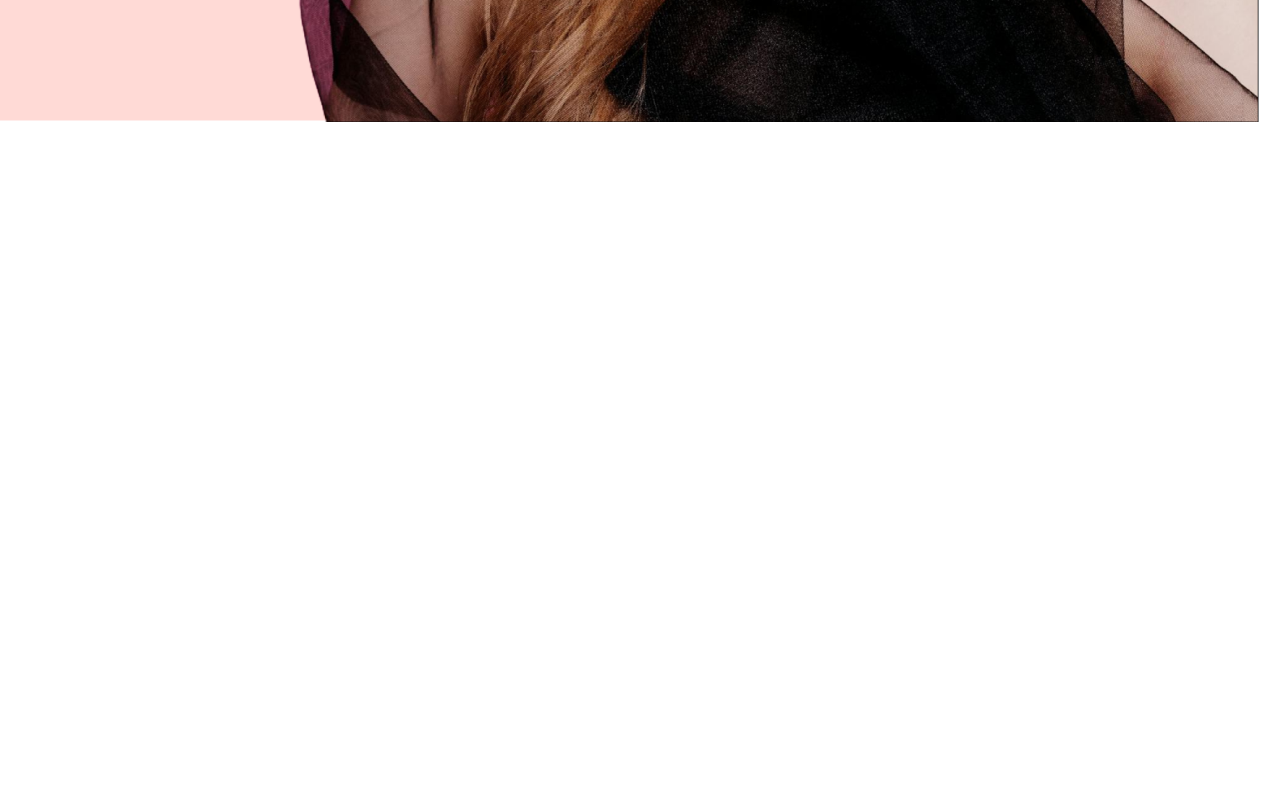
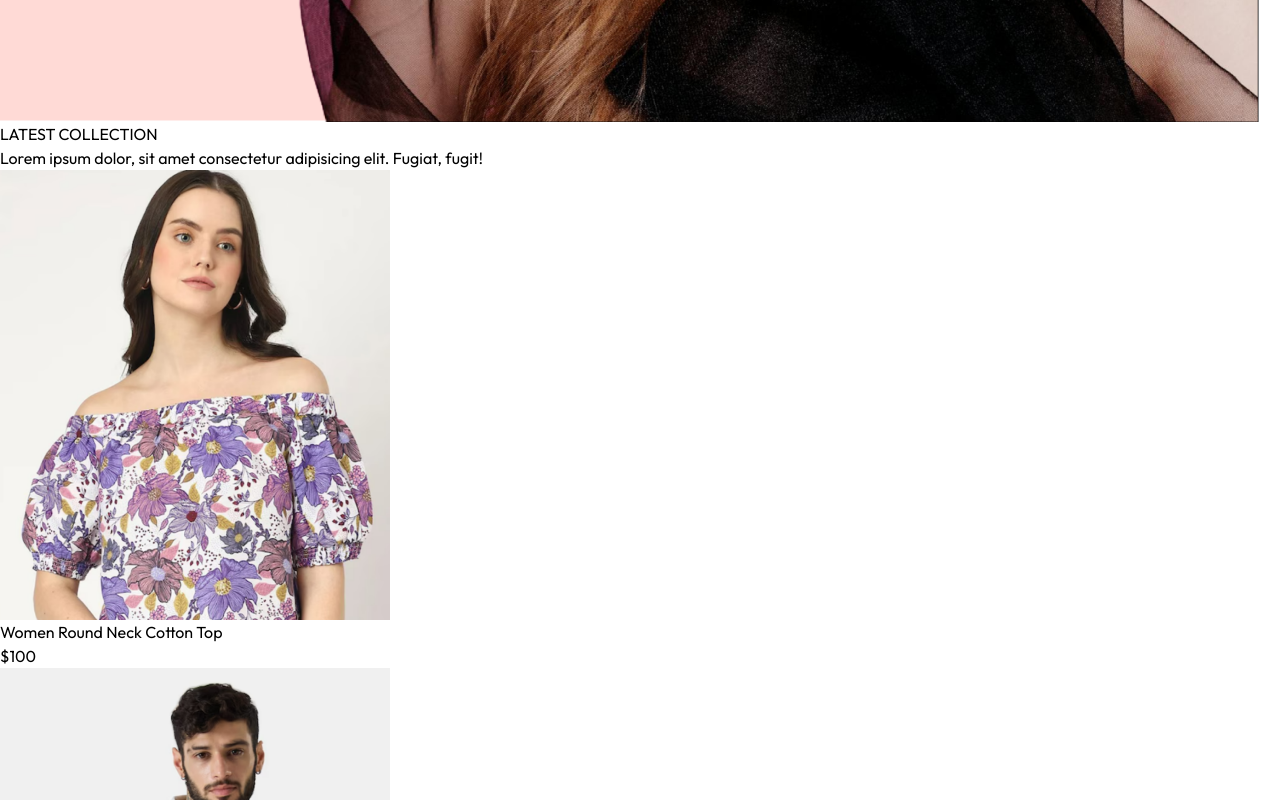
Before and after one commit to Beasty002/Fullstack-ecom, a React (Vite) app in the folder Frontend/: page / in a window 1280 px wide. Shown: the part 1480-2280 px from the top of the page. Before the commit the page ends 1602 px from the top, so only its background shows below. Built offline with nearby package versions, Linux system fonts and the light colour scheme.

Commit message:
ft : latest collection , navbar context api and other pages

```diff
--- a/Frontend/src/components/Hero.jsx
+++ b/Frontend/src/components/Hero.jsx
@@ -11,7 +11,7 @@
                         <p className='w-8 md:w-11 h-[2px] bg-[#414141]'></p>
                         <p className='font-medium text-sm md:text-base'>OUR BESTSELLERS</p>
                     </div>
-                    <h1 className='text-3xl sm:py-3 lg:text-5xl leading-relaxed'>Latest Arrivals</h1>
+                    <h1 className='text-3xl sm:py-3 lg:text-5xl leading-relaxed prata-regular'>Latest Arrivals</h1>
                     <div className='flex items-center gap-2'>
                         <p className='font-semibold text-sm md:text-base'>SHOP NOW</p>
                         <p className='w-8 md:w-11 h-[2px] bg-[#414141]'></p>
--- /dev/null
+++ b/Frontend/src/components/LatestCollection.jsx
@@ -0,0 +1,38 @@
+import React, { useContext, useEffect, useState } from 'react'
+import { ShopContext } from '../context/ShopContext'
+import Title from './Title';
+import Productitem from './Productitem';
+
+const LatestCollection = () => {
+
+    const { products } = useContext(ShopContext);
+    const [latestProduct, setLatestProduct] = useState([])
+    useEffect(() => {
+        setLatestProduct(products.slice(0, 10));
+    }, [])
+
+
+    return (
+        <div className='my-10 '>
+            <div className='text-center py-8 text-3xl'>
+                <Title text1={'LATEST'} text2={'COLLECTION'} />
+                <p className='w-3/4 m-auto text-xs sm:text-sm md:text-base text-gray-600'>
+                    Lorem ipsum dolor, sit amet consectetur adipisicing elit. Fugiat, fugit!
+                </p>
+            </div>
+
+
+            {/* -=---------Rendering Products */}
+            <div className='grid grid-cols-2 sm:grid-cols-3 md:grid-cols-4 lg:grid-cols-5 gap-4 gap-y-6'>
+                {
+                    latestProduct.map((item, idx) => (
+                        <Productitem key={idx} id={item._id} image={item.image} name={item.name} price={item.price} />
+                    ))
+                }
+            </div>
+
+        </div>
+    )
+}
+
+export default LatestCollection
--- /dev/null
+++ b/Frontend/src/components/Productitem.jsx
@@ -0,0 +1,19 @@
+import React, { useContext } from 'react'
+import { ShopContext } from '../context/ShopContext'
+import { Link } from 'react-router-dom'
+
+const Productitem = ({ id, image, name, price }) => {
+    const { currency } = useContext(ShopContext)
+    return (
+        <Link to={`/product/${id}`} className='text-gray-700 cursor-pointer'>
+            <div className='overflow-hidden'>
+                <img src={image[0]} className='hover:scale-110 transition ease-in-out' alt="" />
+            </div>
+            <p className='pt-3 pb-1 text-sm'>{name}</p>
+            <p className='text-sm font-medium'>{currency}{price}</p>
+
+        </Link>
+    )
+}
+
+export default Productitem
--- /dev/null
+++ b/Frontend/src/components/Title.jsx
@@ -0,0 +1,12 @@
+import React from 'react'
+
+const Title = ({ text1, text2 }) => {
+    return (
+        <div className='inline-flex gap-2 items-center mb-3'>
+            <p className='text-gray-500 '>{text1} <span className='text-gray-700 font-medium'>{text2}</span></p>
+            <p className='w-8 sm:w-12 h-[1px] sm:h-[2px] bg-gray-700'></p>
+        </div>
+    )
+}
+
+export default Title
--- /dev/null
+++ b/Frontend/src/context/ShopContext.jsx
@@ -0,0 +1,19 @@
+import { createContext } from "react";
+import { products } from "../assets/assets"
+
+export const ShopContext = createContext();
+const ShopContextProvider = (props) => {
+
+    const currency = '$';
+    const delivery_fee = 10;
+
+    const value = {
+        products, currency, delivery_fee
+    }
+    return (
+        <ShopContext.Provider value={value}>
+            {props.children}
+        </ShopContext.Provider>
+    )
+}
+export default ShopContextProvider;
--- a/Frontend/src/index.css
+++ b/Frontend/src/index.css
@@ -1,3 +1,4 @@
+@import url('https://fonts.googleapis.com/css2?family=Outfit:wght@100..900&family=Prata&display=swap');
 @tailwind base;
 @tailwind components;
 @tailwind utilities;
@@ -5,3 +6,11 @@
 a.active hr{
     display: block;
 }
+*{
+    font-family: Outfit;
+}
+.prata-regular {
+    font-family: "Prata", serif;
+    font-weight: 400;
+    font-style: normal;
+  }
--- a/Frontend/src/main.jsx
+++ b/Frontend/src/main.jsx
@@ -3,9 +3,13 @@
 import './index.css'
 import App from './App.jsx'
 import { BrowserRouter } from 'react-router-dom'
+import ShopContextProvider from './context/ShopContext.jsx'
 
 createRoot(document.getElementById('root')).render(
   <BrowserRouter>
-    <App />
+    <ShopContextProvider>
+
+      <App />
+    </ShopContextProvider>
   </BrowserRouter>,
 )
--- a/Frontend/src/pages/Home.jsx
+++ b/Frontend/src/pages/Home.jsx
@@ -1,10 +1,12 @@
 import React from 'react'
 import Hero from '../components/Hero'
+import LatestCollection from '../components/LatestCollection'
 
 const Home = () => {
     return (
         <div>
             <Hero />
+            <LatestCollection />
         </div>
     )
 }
```
